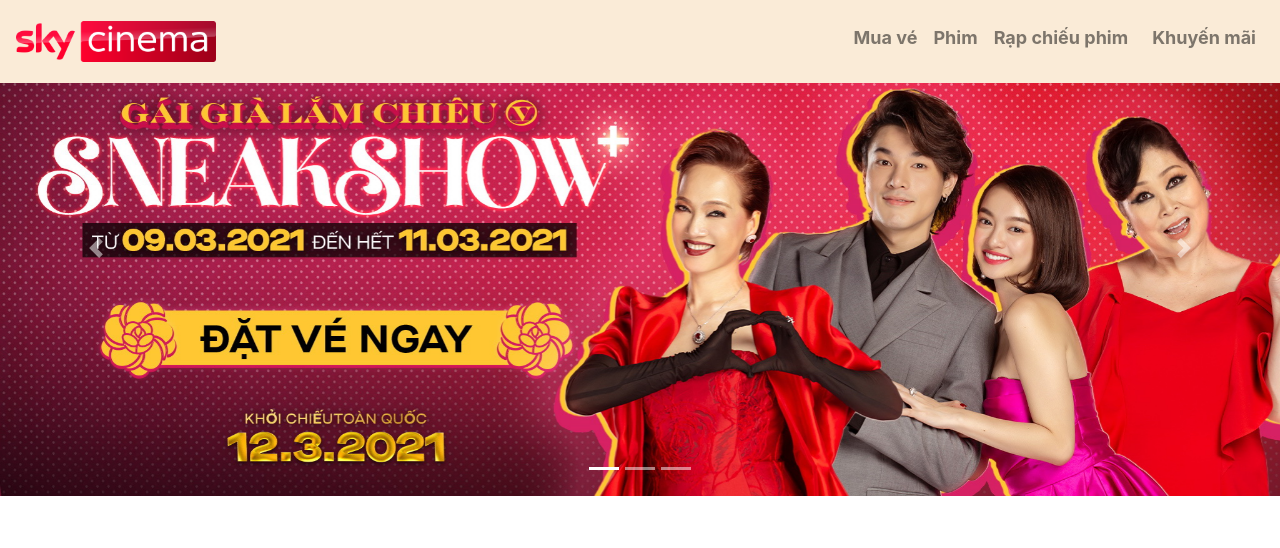
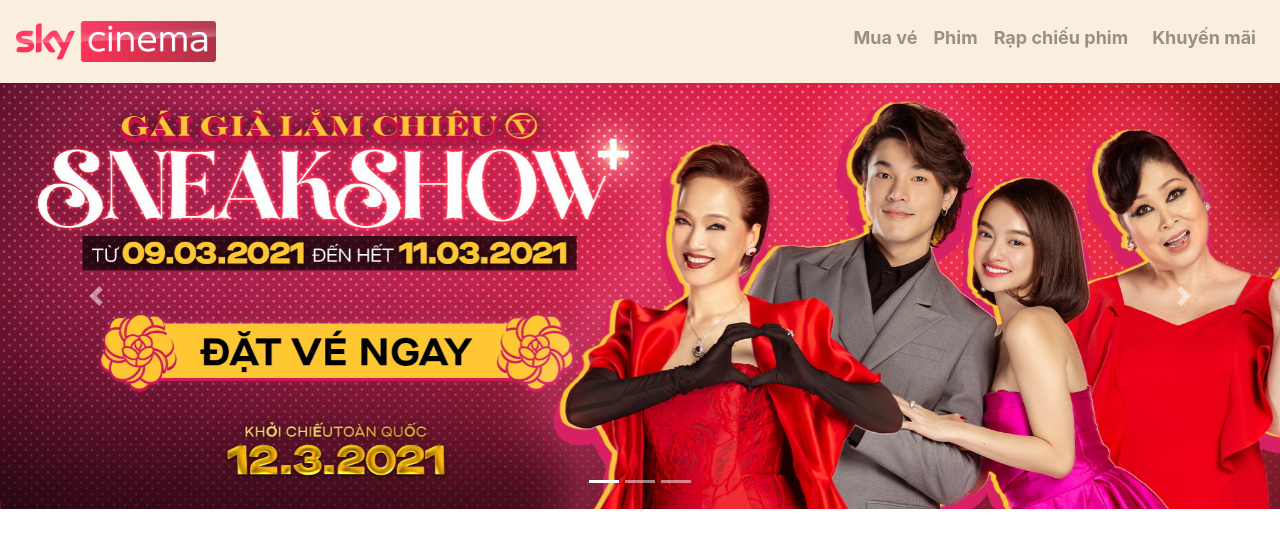
Before and after one commit to huytxx/ute-cinema, a Django app: page / in a window 1280 px wide. Shown: the top 548 px of the page. Run offline with Django 3.2, Linux system fonts and the light colour scheme; data that the repository does not hold is empty; some libraries are stand-ins or nearby versions.

Commit message:
adjust css

```diff
--- a/static/homepage.css
+++ b/static/homepage.css
@@ -1,8 +1,8 @@
 /* Navbar */
 .navbar{
     background-color: antiquewhite;
-
-
+    opacity: 0.8;
+    position: relative;
 }
 .navbar .navbar-collapse{
     justify-content: flex-end;
@@ -10,7 +10,8 @@
 }
 /* slider */
 .carousel{
-    padding-top: 70px;
+    /*padding-top: 70px;*/
+    position: absolute;
 
 }
 .d-block{
```
